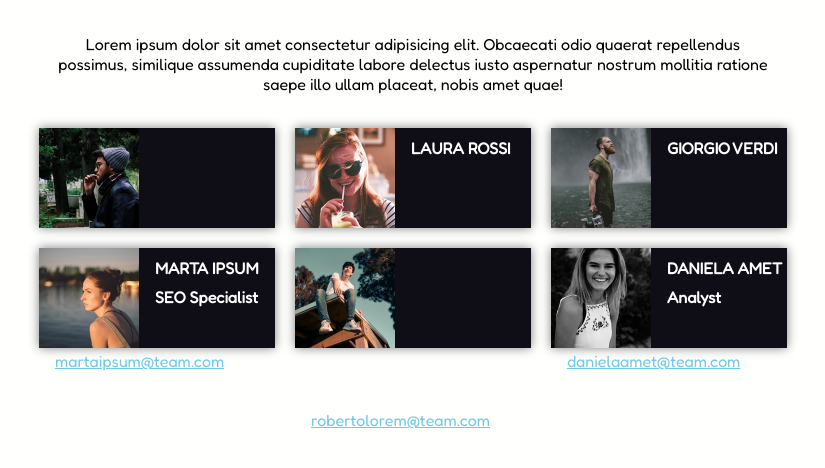
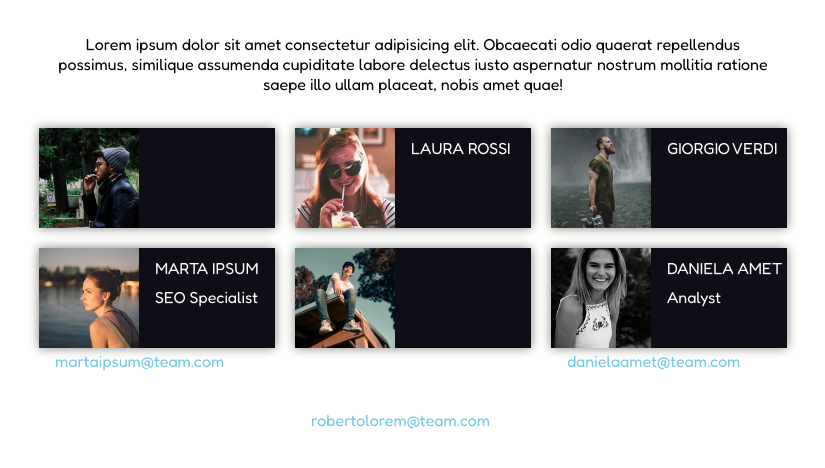
Before and after one commit to GiorgioDellutri/html-css-float-cards, a plain HTML site: page index.html in a window 1280 px wide. Shown: the part 118-586 px from the top of the page, without its empty margins (227-1052 px from the left). Drawn offline with Linux system fonts and the light colour scheme.

Commit message:
remove mail underline

```diff
--- a/css/style.css
+++ b/css/style.css
@@ -70,7 +70,7 @@ div>span{
     color: white;
     padding-left: 1rem;
     padding-top: 0.6rem;
-    font-weight: bold;
+
 }
 
 span,a{
@@ -81,4 +81,5 @@ span,a{
 div a{
     display: inline-block;
     color: #72c8e9;
+    text-decoration: none;
 }
```
